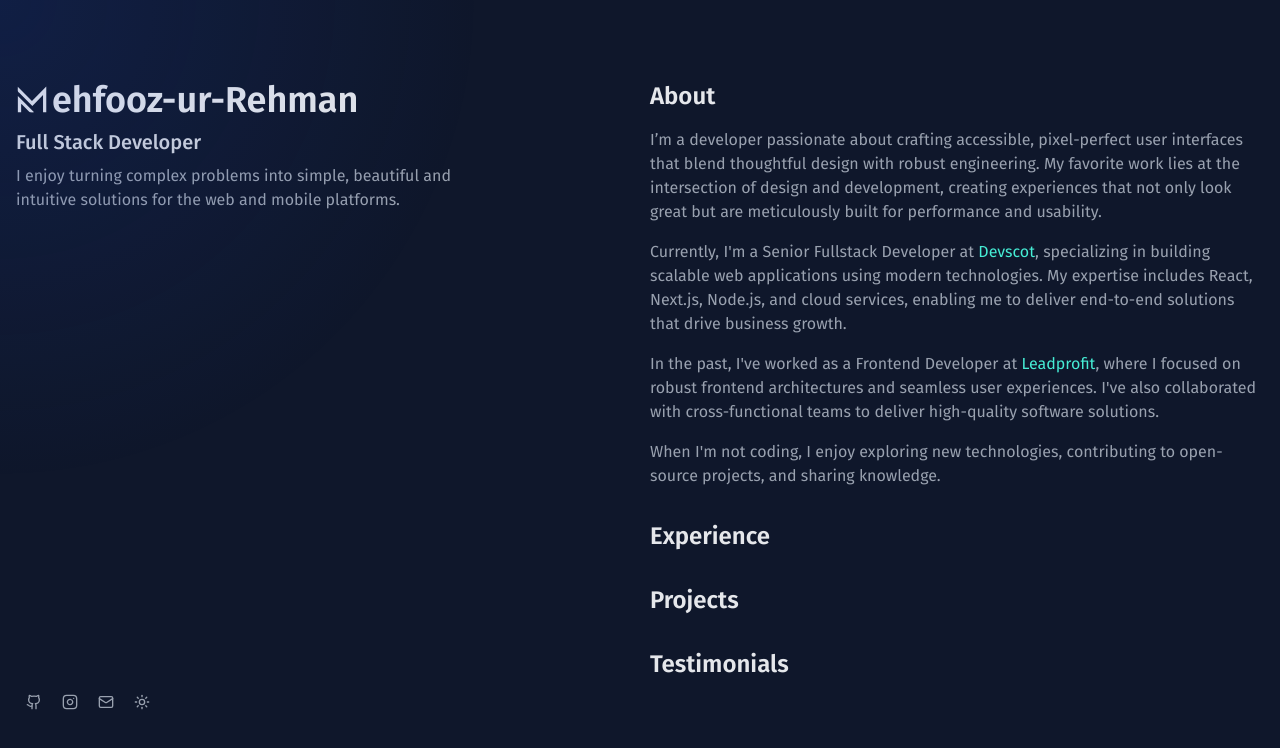
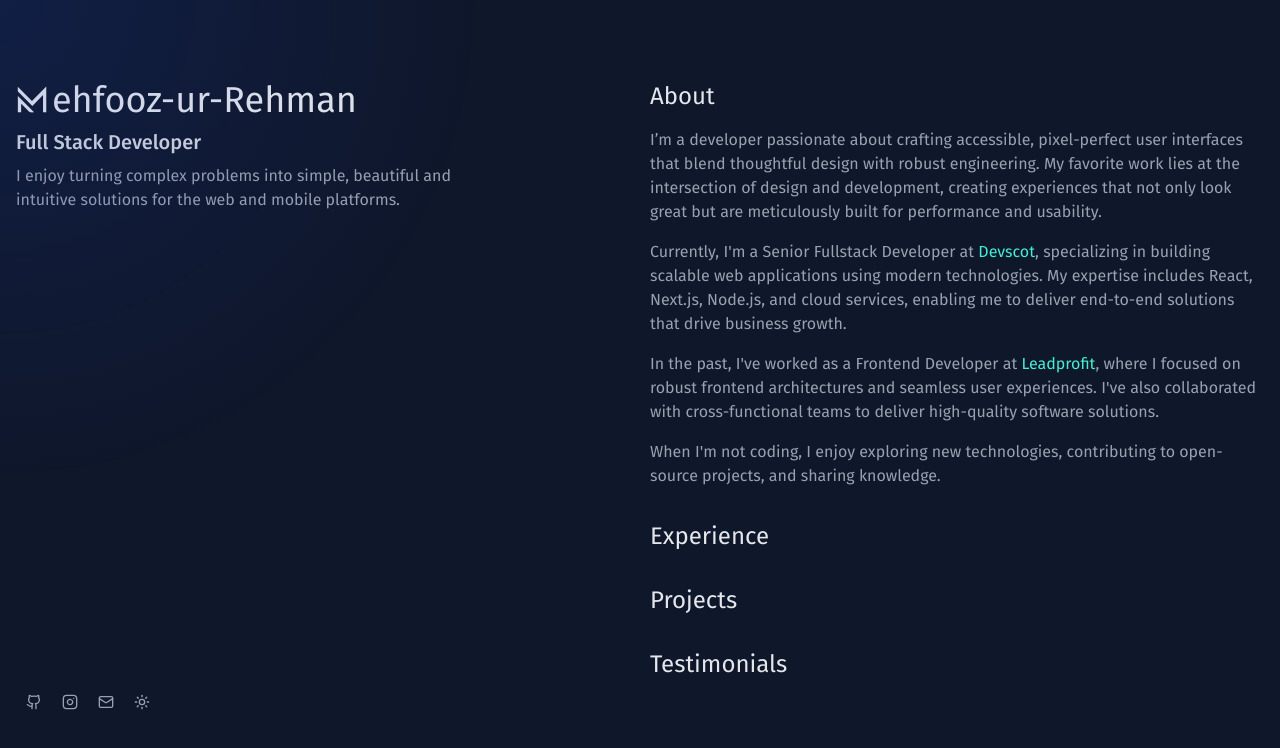
Before and after one commit to MehfoozurRehman/portfolio, a Next.js app: page / in a window 1280 px wide. Shown: the top 748 px of the page. Built offline with nearby package versions, Linux system fonts and the light colour scheme.

Commit message:
Update page.tsx

```diff
--- a/app/page.tsx
+++ b/app/page.tsx
@@ -14,7 +14,7 @@ export default async function Page() {
       <div className="bg-slate-900 w-full h-full text-gray-400">
         <div className="w-full container lg:max-w-[1600px] mx-auto py-10 md:py-[5em] px-4 flex gap-5 md:flex-row flex-col">
           <div className="flex flex-1 flex-col h-[calc(100vh-10em)] sticky top-[5em] z-10">
-            <h1 className="text-4xl font-semibold flex items-center gap-3 text-gray-200">
+            <h1 className="text-4xl flex items-center gap-3 text-gray-200">
               <svg
                 xmlns="http://www.w3.org/2000/svg"
                 viewBox="0 0 169 168"
@@ -95,7 +95,7 @@ export default async function Page() {
           </div>
           <div className="flex flex-1 flex-col gap-8">
             <div className="max-w-none flex flex-col gap-4">
-              <h2 className="text-2xl font-semibold text-gray-200">About</h2>
+              <h2 className="text-2xl text-gray-200">About</h2>
               <p>
                 I’m a developer passionate about crafting accessible,
                 pixel-perfect user interfaces that blend thoughtful design with
@@ -136,17 +136,13 @@ export default async function Page() {
               </p>
             </div>
             <div className="prose prose-invert max-w-none flex flex-col gap-4">
-              <h2 className="text-2xl font-semibold text-gray-200">
-                Experience
-              </h2>
+              <h2 className="text-2xl text-gray-200">Experience</h2>
             </div>
             <div className="prose prose-invert max-w-none flex flex-col gap-4">
-              <h2 className="text-2xl font-semibold text-gray-200">Projects</h2>
+              <h2 className="text-2xl text-gray-200">Projects</h2>
             </div>
             <div className="prose prose-invert max-w-none flex flex-col gap-4">
-              <h2 className="text-2xl font-semibold text-gray-200">
-                Testimonials
-              </h2>
+              <h2 className="text-2xl text-gray-200">Testimonials</h2>
             </div>
           </div>
         </div>
```
